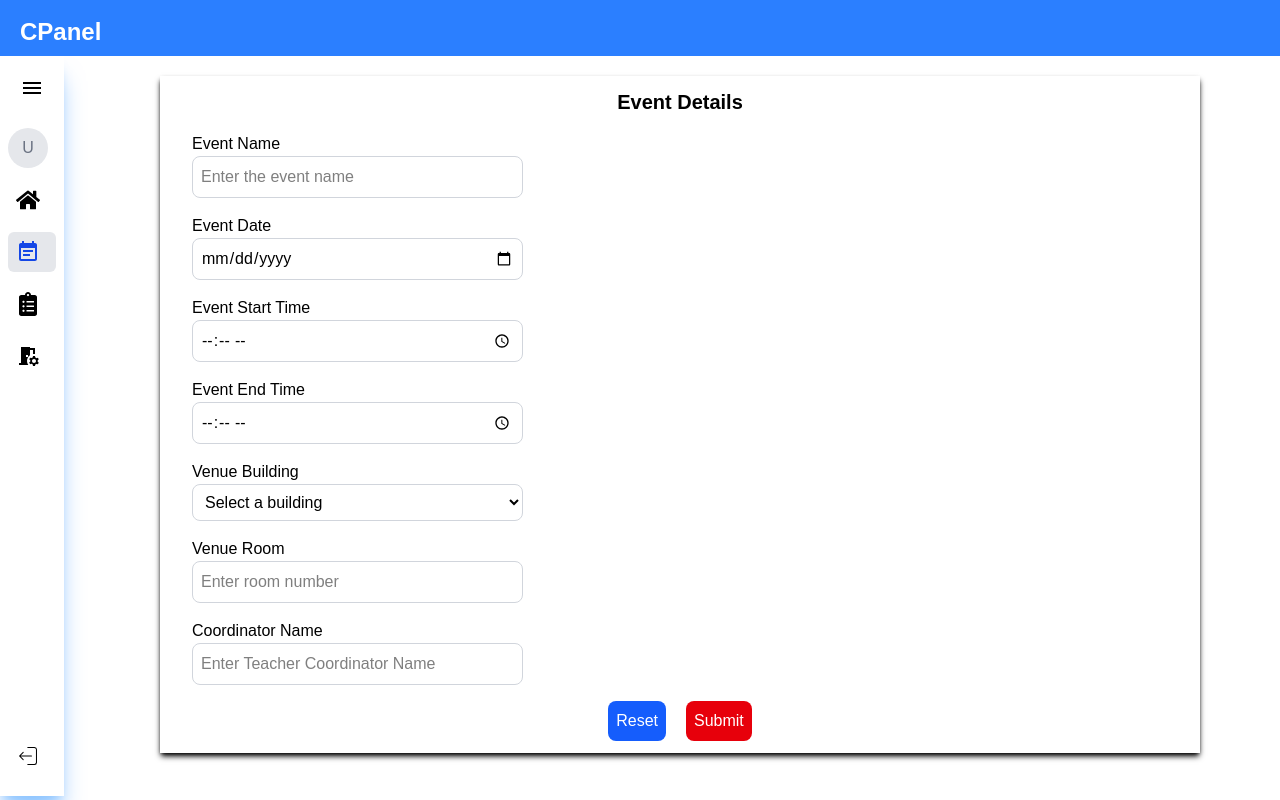
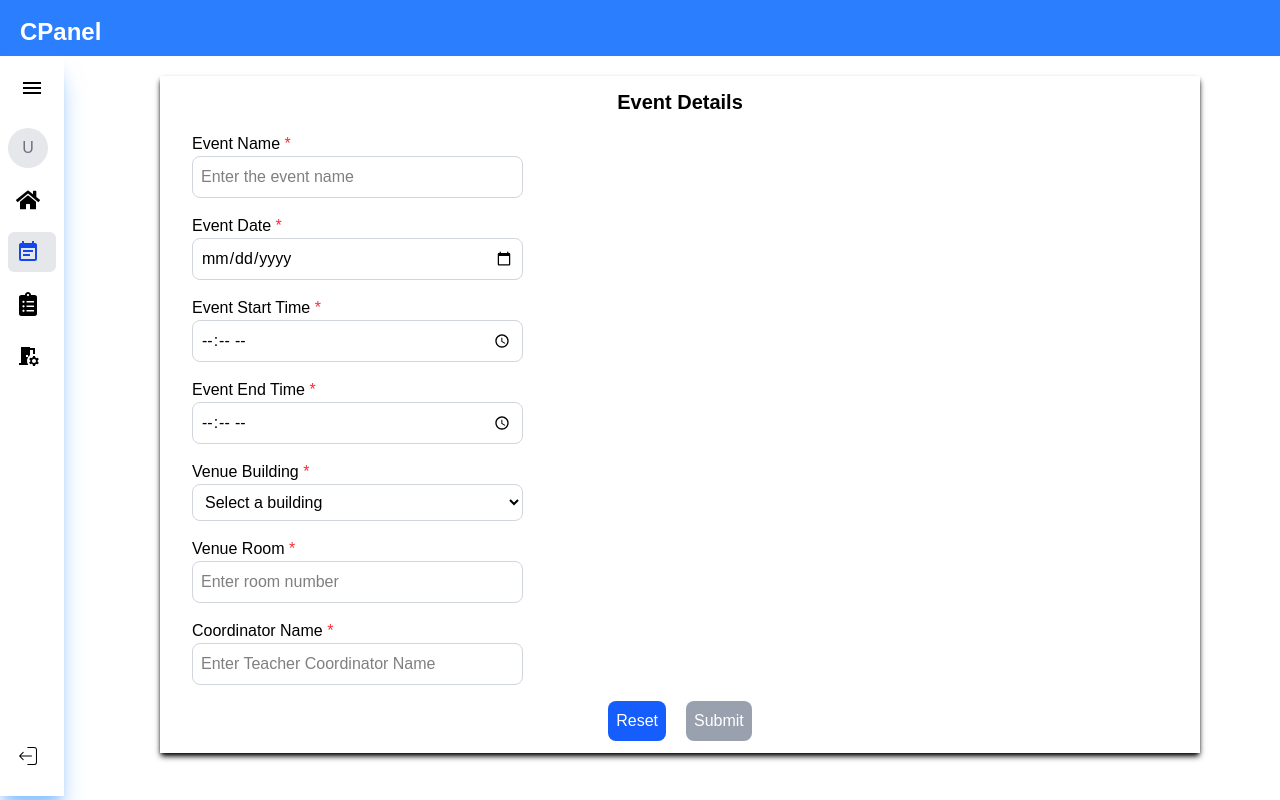
Before and after one commit to Eaman006/Campus-Navigator, a Next.js app in the folder my-app/: page /cpanel/event-register in a window 1280 px wide. Built offline with nearby package versions, Linux system fonts and the light colour scheme; no server answers.

Commit message:
cpanel error fixes

```diff
--- a/my-app/app/cpanel/event-register/page.js
+++ b/my-app/app/cpanel/event-register/page.js
@@ -11,6 +11,10 @@ const Page = () => {
     venueRoom: "",
     coordinatorName: ""
   });
+
+  const isFormValid = () => {
+    return Object.values(formData).every(value => value.trim() !== "");
+  };
 
   const handleChange = (e) => {
     const { name, value } = e.target;
@@ -75,7 +79,7 @@ const Page = () => {
         <form className='m-3 p-3' onSubmit={handleSubmit}>
           <div className='text-center mb-4 font-bold text-xl'>Event Details</div>
 
-          <div className='mx-2'>Event Name</div>
+          <div className='mx-2'>Event Name <span className="text-red-500">*</span></div>
           <input
             type="text"
             name="eventName"
@@ -83,50 +87,55 @@ const Page = () => {
             onChange={handleChange}
             placeholder='Enter the event name'
             className="ml-2 mb-4 p-2 border border-gray-300 rounded-lg w-1/3"
+            required
           />
 
-          <div className='mx-2'>Event Date</div>
+          <div className='mx-2'>Event Date <span className="text-red-500">*</span></div>
           <input
             type="date"
             name="eventDate"
             value={formData.eventDate}
             onChange={handleChange}
             className="ml-2 mb-4 p-2 border border-gray-300 rounded-lg w-1/3"
+            required
           />
 
-          <div className='mx-2'>Event Start Time</div>
+          <div className='mx-2'>Event Start Time <span className="text-red-500">*</span></div>
           <input
             type="time"
             name="eventStartTime"
             value={formData.eventStartTime}
             onChange={handleChange}
             className="ml-2 mb-4 p-2 border border-gray-300 rounded-lg w-1/3"
+            required
           />
 
-          <div className='mx-2'>Event End Time</div>
+          <div className='mx-2'>Event End Time <span className="text-red-500">*</span></div>
           <input
             type="time"
             name="eventEndTime"
             value={formData.eventEndTime}
             onChange={handleChange}
             className="ml-2 mb-4 p-2 border border-gray-300 rounded-lg w-1/3"
+            required
           />
 
-          <div className='mx-2'>Venue Building</div>
+          <div className='mx-2'>Venue Building <span className="text-red-500">*</span></div>
           <select
             name="venueBuilding"
             value={formData.venueBuilding}
             onChange={handleChange}
             className="ml-2 mb-4 p-2 border border-gray-300 rounded-lg w-1/3"
+            required
           >
-            <option value="" disabled>Select a building</option>
+            <option value="">Select a building</option>
             <option value="Academic Block 1">Academic Block 1</option>
             <option value="Academic Block 2">Academic Block 2</option>
             <option value="Architecture Building">Architecture Building</option>
             <option value="Lab Complex">Lab Complex</option>
           </select>
 
-          <div className='mx-2'>Venue Room</div>
+          <div className='mx-2'>Venue Room <span className="text-red-500">*</span></div>
           <input
             type="text"
             name="venueRoom"
@@ -134,9 +143,10 @@ const Page = () => {
             onChange={handleChange}
             placeholder='Enter room number'
             className="ml-2 mb-4 p-2 border border-gray-300 rounded-lg w-1/3"
+            required
           />
 
-          <div className='mx-2'>Coordinator Name</div>
+          <div className='mx-2'>Coordinator Name <span className="text-red-500">*</span></div>
           <input
             type="text"
             name="coordinatorName"
@@ -144,18 +154,25 @@ const Page = () => {
             onChange={handleChange}
             placeholder='Enter Teacher Coordinator Name'
             className="ml-2 mb-4 p-2 border border-gray-300 rounded-lg w-1/3"
+            required
           />
 
           <div className='flex gap-5 justify-center items-center'>
             <button
+              type="button"
               onClick={handleReset}
-              className='bg-blue-600 p-2 rounded-lg text-white cursor-pointer hover:active:text-blue-500'
+              className='bg-blue-600 p-2 rounded-lg text-white cursor-pointer hover:bg-blue-700 active:bg-blue-800'
             >
               Reset
             </button>
             <button
-              onClick={handleSubmit}
-              className='bg-red-600 p-2 rounded-lg text-white cursor-pointer hover:active:text-blue-500'
+              type="submit"
+              disabled={!isFormValid()}
+              className={`p-2 rounded-lg text-white cursor-pointer ${
+                isFormValid()
+                  ? 'bg-red-600 hover:bg-red-700 active:bg-red-800'
+                  : 'bg-gray-400 cursor-not-allowed'
+              }`}
             >
               Submit
             </button>
--- a/my-app/app/utils/excelData.js
+++ b/my-app/app/utils/excelData.js
@@ -37,6 +37,23 @@ export const loadTeacherData = async (roomId) => {
 };
 
 // Function to get teacher details for a specific room
-export const getTeacherDetails = async (roomId) => {
-  return await loadTeacherData(roomId);
-};
+export async function getTeacherDetails(roomId) {
+  try {
+    const response = await fetch(`/api/teacher-details?roomId=${roomId}`);
+    if (!response.ok) {
+      throw new Error('Failed to fetch teacher details');
+    }
+    let html = await response.text();
+
+    // Sanitize HTML by removing html, head, and body tags
+    html = html.replace(/<\/?html[^>]*>/g, '')
+               .replace(/<\/?head[^>]*>/g, '')
+               .replace(/<\/?body[^>]*>/g, '')
+               .trim();
+
+    return html;
+  } catch (error) {
+    console.error('Error fetching teacher details:', error);
+    throw error;
+  }
+}
```
